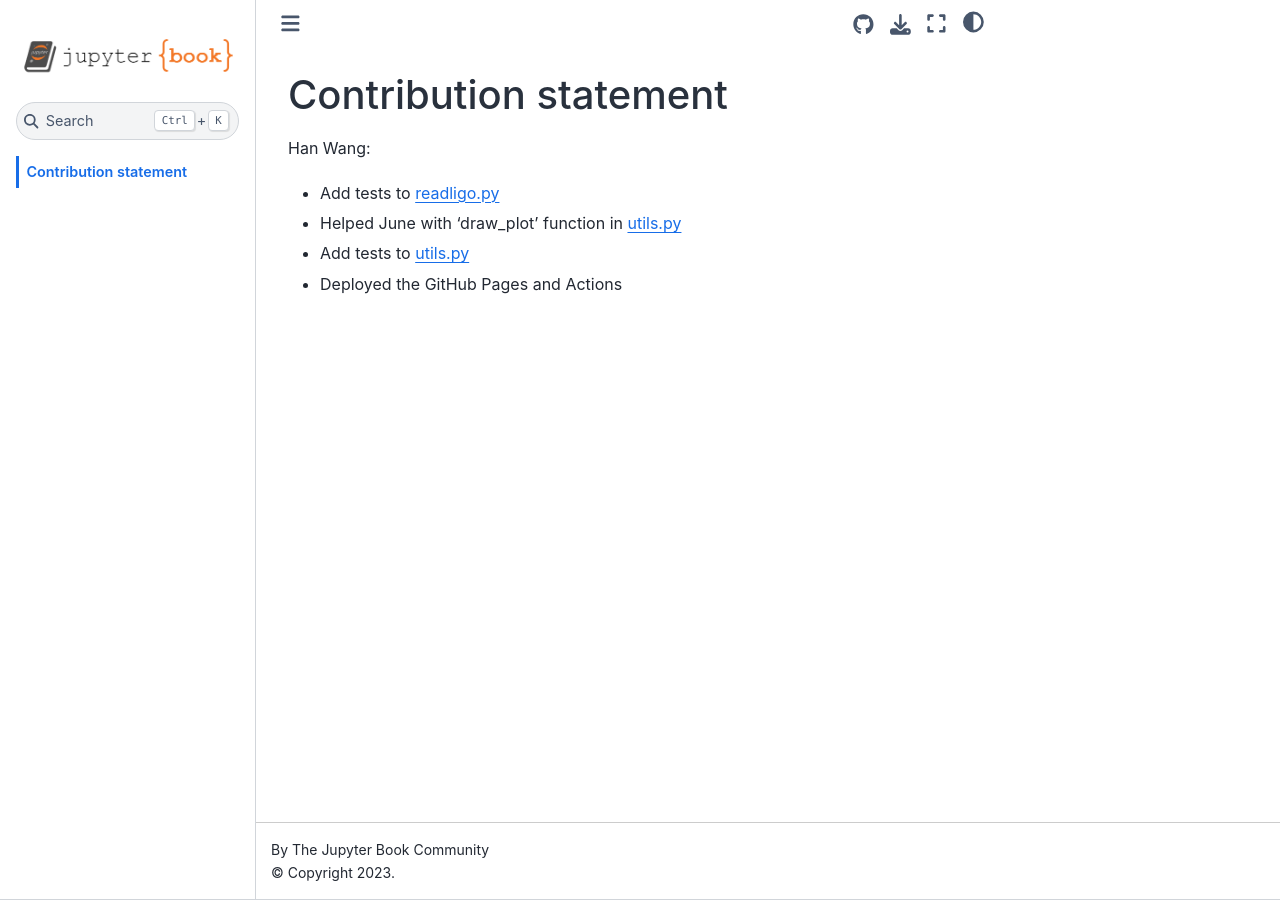
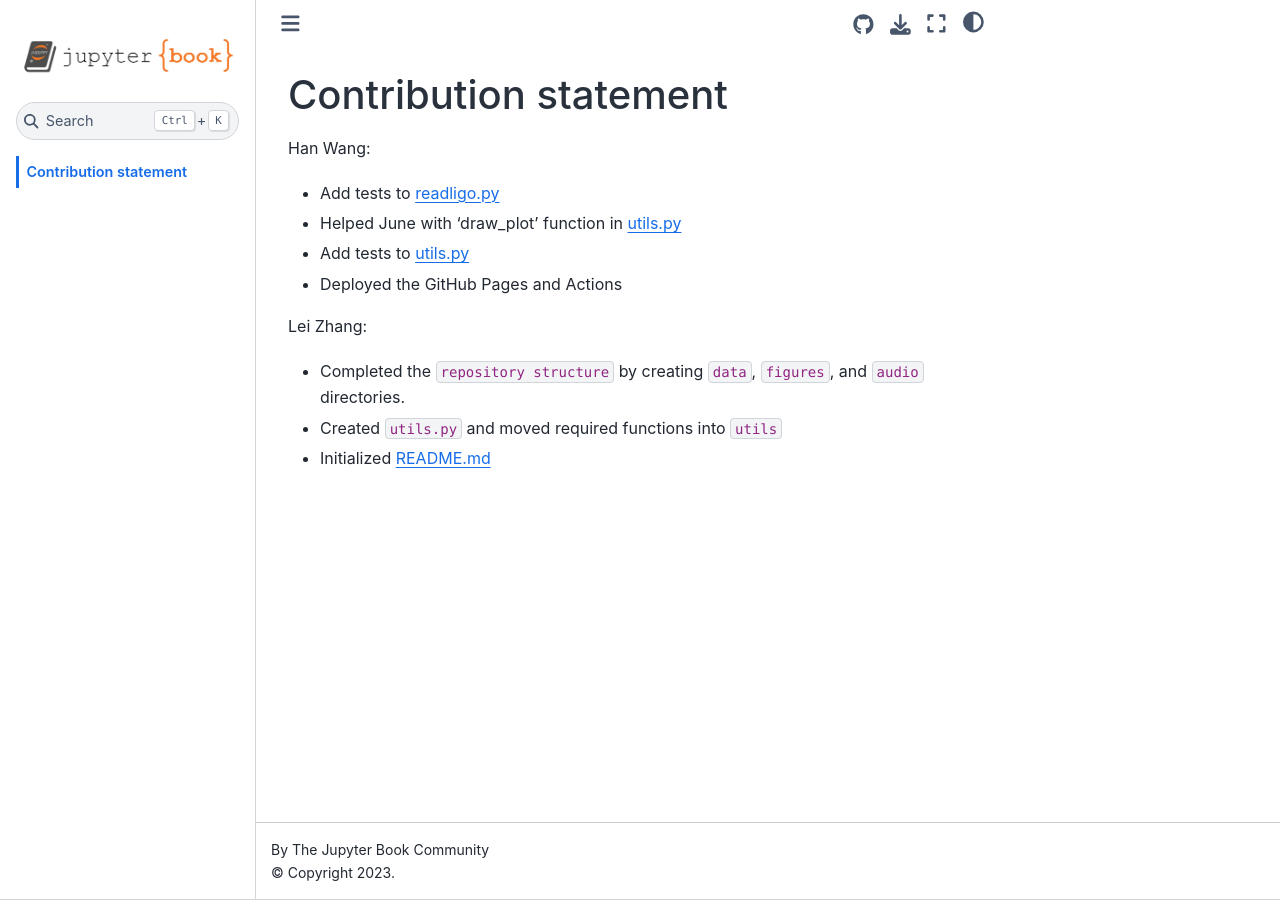
Before and after one commit to UCB-stat-159-s23/hw04-Group24, a Jupyter Book: the page built from contribution_statement.md, in a window 1280 px wide. Built offline with Jupyter Book 1.0.4 settings and Sphinx 7.4.7 and the Sphinx Book theme 1.1.4, drawn with Linux system fonts in a browser that asks for light colours; pages that are not in the unit, such as notebooks, are missing from menus.

Commit message:
Update contribution_statement.md

```diff
--- a/contribution_statement.md
+++ b/contribution_statement.md
@@ -6,3 +6,9 @@ Han Wang:
 * Helped June with 'draw_plot' function in utils.py
 * Add tests to utils.py
 * Deployed the GitHub Pages and Actions
+
+Lei Zhang:
+
+* Completed the `repository structure` by creating `data`, `figures`, and `audio` directories.
+* Created `utils.py` and moved required functions into `utils`
+* Initialized README.md
```
